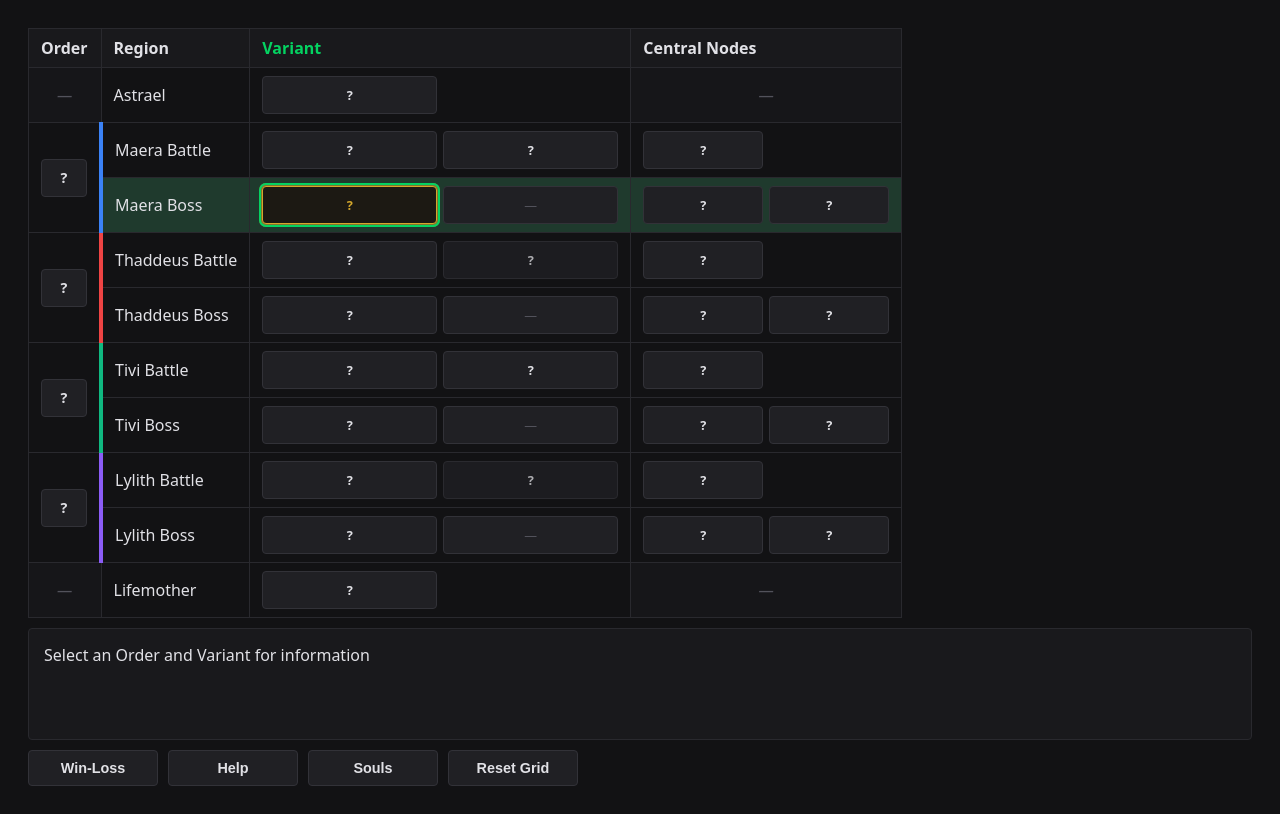
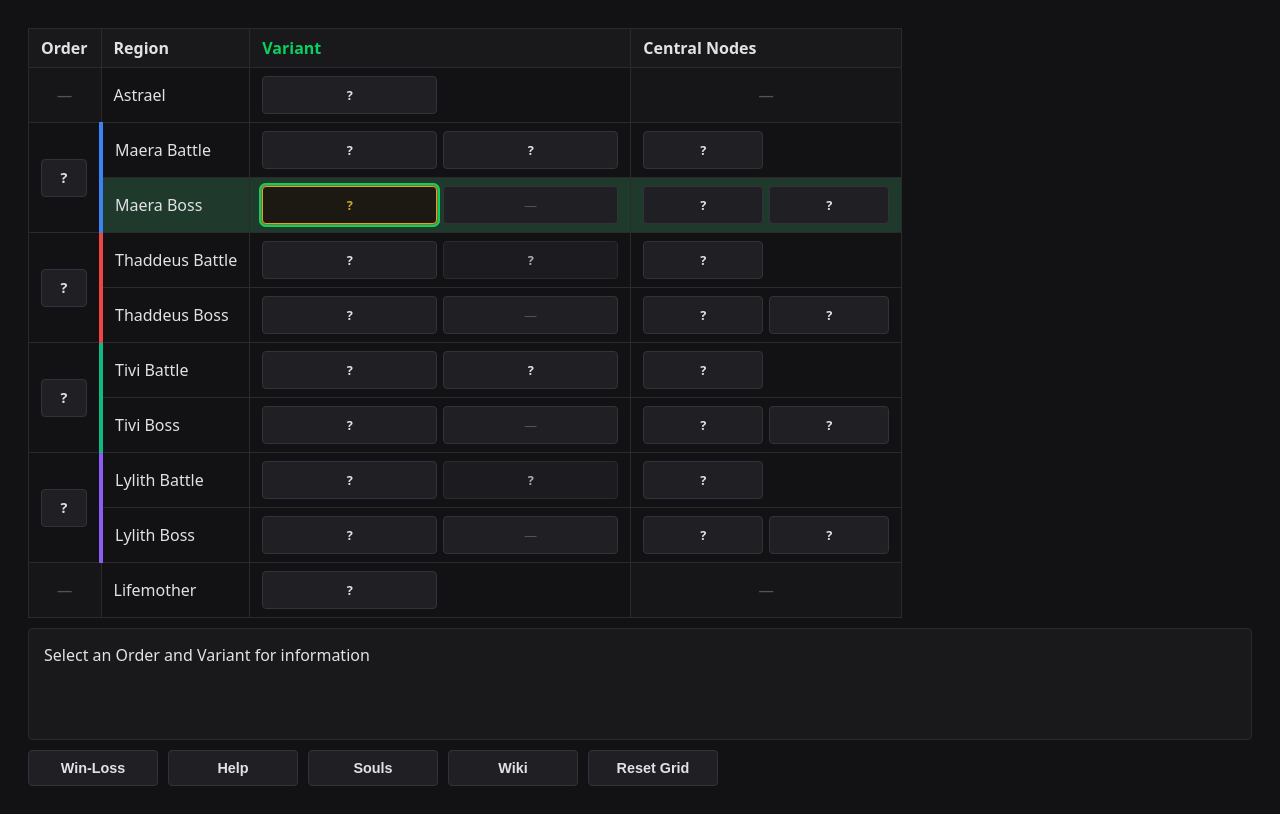
Before and after one commit to mashpanic/sstracker, a plain HTML site: page web/index.html in a window 1280 px wide. Drawn offline with Linux system fonts and the light colour scheme.

Commit message:
Add Wiki button
Published-by: tools/publish/publish.sh

```diff
--- a/web/app.js
+++ b/web/app.js
@@ -1613,3 +1613,9 @@ function closeSouls() { showScreen(lastMainScreen); }
     } catch (e) { /* storage unavailable — treat as first visit */ }
     if (!hasSaved) showScreen('help');
 })();
+
+// Wiki button: the Soul Savior page on the Monster Train 2 wiki, in a new tab.
+const WIKI_URL = 'https://monstertrain2.miraheze.org/wiki/Soul_Savior';
+function openWiki() {
+    window.open(WIKI_URL, '_blank', 'noopener,noreferrer');
+}
--- a/web/index.html
+++ b/web/index.html
@@ -484,6 +484,7 @@
             <button type="button" class="bar-btn" onclick="showScreen('champions')">Win-Loss</button>
             <button type="button" class="bar-btn" onclick="showScreen('help')">Help</button>
             <button type="button" class="bar-btn" onclick="showScreen('souls')">Souls</button>
+            <button type="button" class="bar-btn" onclick="openWiki()" title="Soul Savior page on the Monster Train 2 wiki (opens in a new tab)">Wiki</button>
             <button type="button" id="reset-grid" class="bar-btn" onclick="resetGrid()">Reset grid</button>
         </div>
     </div>
```
